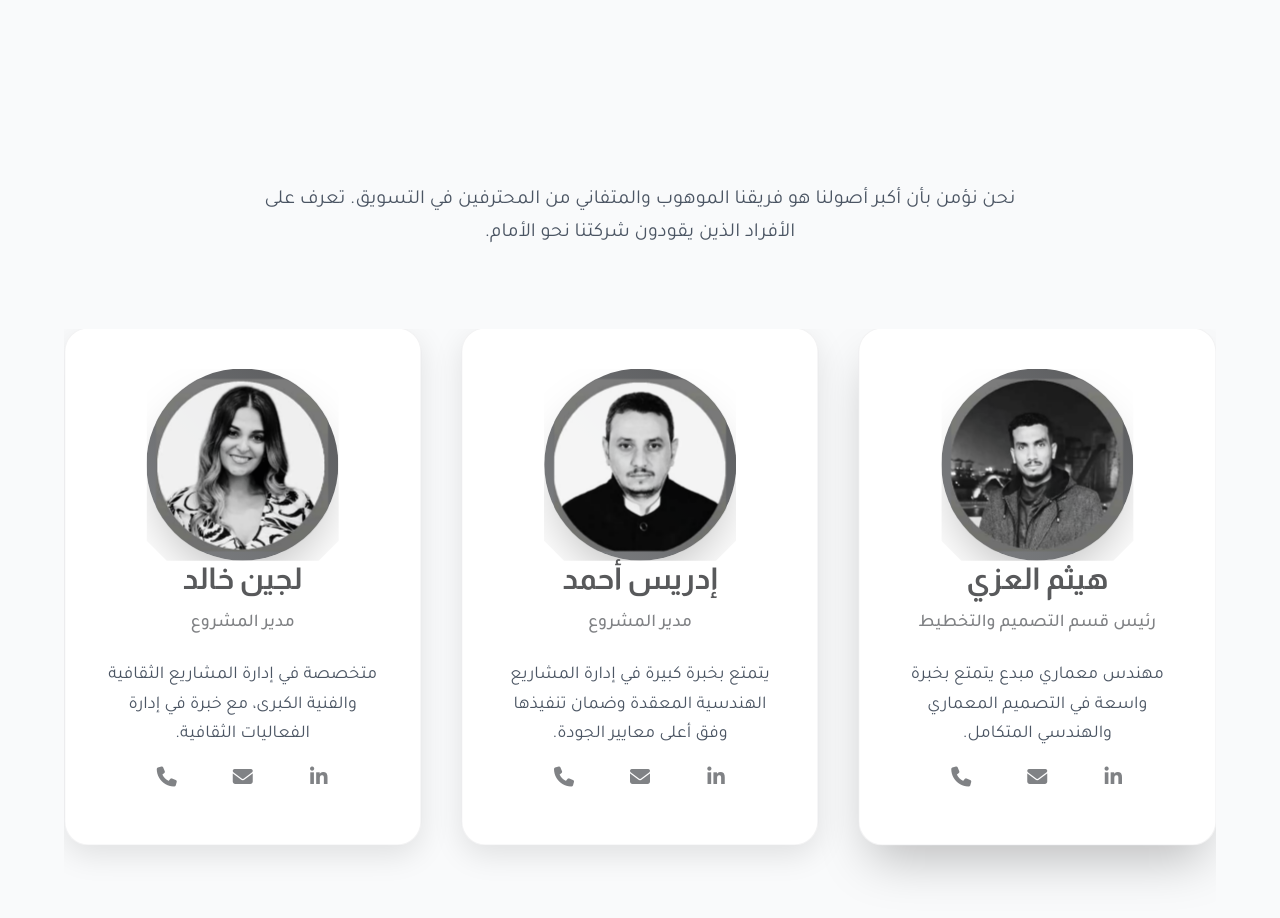
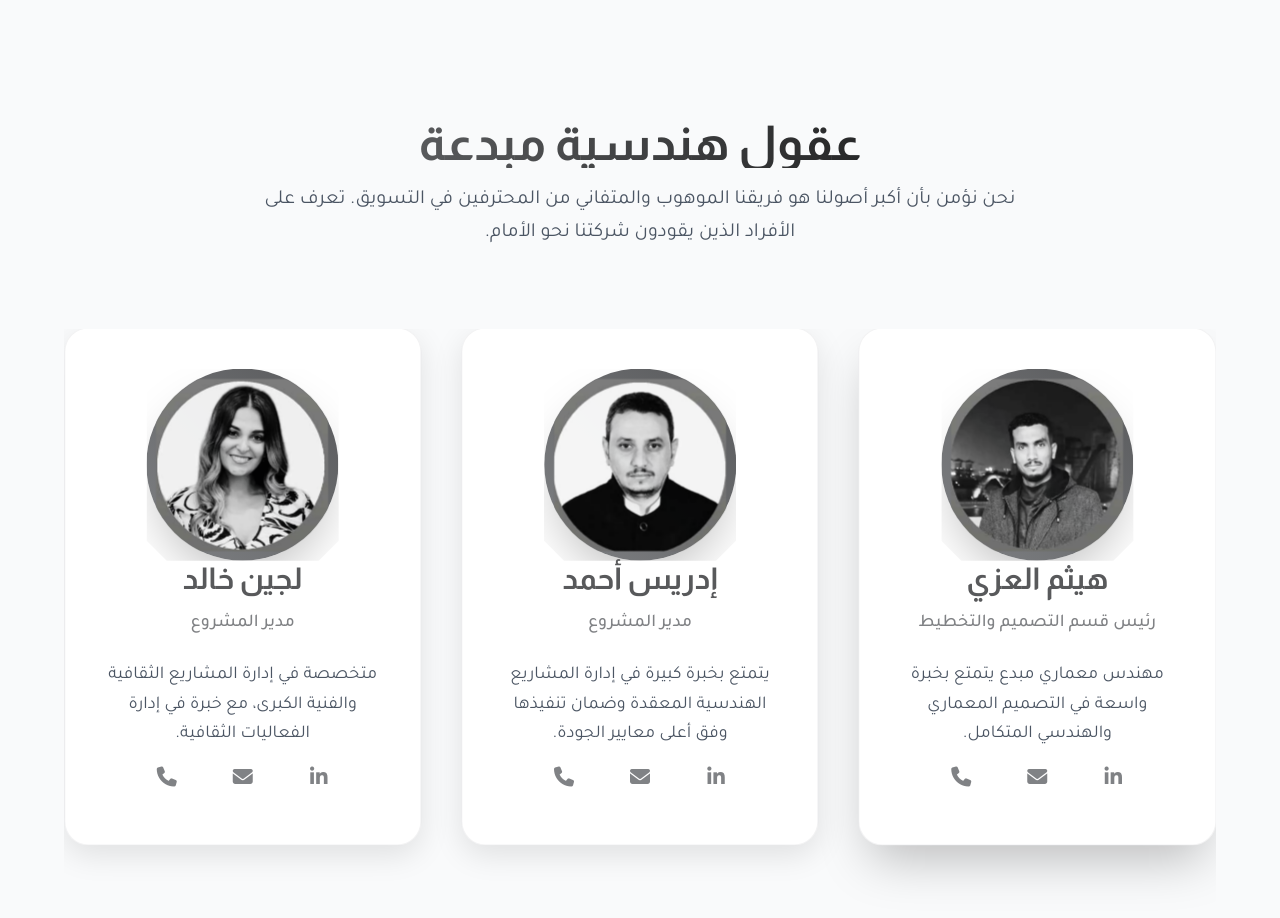
Before and after one commit to altaibanas/asqf, a React (Create React App) app: page / in a window 1280 px wide. Shown: the part 4240-5158 px from the top of the page. Built offline with nearby package versions, Linux system fonts and the light colour scheme.

Commit message:
Add files via upload

```diff
--- a/src/components/About/CertificatesSection.js
+++ b/src/components/About/CertificatesSection.js
@@ -84,7 +84,7 @@ const CertificatesSection = memo(() => {
 
       <div className="container mx-auto px-6">
         <div className="text-center mb-20">
-          <h2 className="section-title center text-gradient text-5xl font-bold text-gray-900 mb-8"
+          <h2 className="section-title center text text-5xl font-bold text-gray-900 mb-8"
               data-aos="fade-up"
               data-aos-duration="1000">
             {t('ourPartners')}
--- a/src/components/About/TeamSection.js
+++ b/src/components/About/TeamSection.js
@@ -194,7 +194,7 @@ const TeamSection = memo(() => {
     <section id="team" className="py-32 bg-gray-50 relative overflow-hidden">
       <div className="container mx-auto px-6">
         <div className="text-center mb-20">
-          <h2 className="section-title center text-gradient-geometric text-5xl font-bold text-gray-900 mb-8" data-aos="fade-up" data-aos-duration="1000">
+          <h2 className="section-title center text-gradient text-5xl font-bold text-gray-900 mb-8" data-aos="fade-up" data-aos-duration="1000">
             {t('teamTitle')}
           </h2>
           <p className="text-gray-600 max-w-3xl mx-auto text-xl leading-relaxed" data-aos="fade-up" data-aos-duration="1000" data-aos-delay="200">
--- a/src/components/Home/TeamSection.js
+++ b/src/components/Home/TeamSection.js
@@ -194,7 +194,7 @@ const TeamSection = memo(() => {
     <section id="team" className="py-32 bg-gray-50 relative overflow-hidden">
       <div className="container mx-auto px-6">
         <div className="text-center mb-20">
-          <h2 className="section-title center text-gradient-geometric text-5xl font-bold text-gray-900 mb-8" data-aos="fade-up" data-aos-duration="1000">
+          <h2 className="section-title center text-gradient text-5xl font-bold text-gray-900 mb-8" data-aos="fade-up" data-aos-duration="1000">
             {t('teamTitle')}
           </h2>
           <p className="text-gray-600 max-w-3xl mx-auto text-xl leading-relaxed" data-aos="fade-up" data-aos-duration="1000" data-aos-delay="200">
--- a/src/components/Projects/CertificatesSection.js
+++ b/src/components/Projects/CertificatesSection.js
@@ -58,7 +58,7 @@ const CertificatesSection = memo(() => {
 
       <div className="container mx-auto px-6">
         <div className="text-center mb-20">
-          <h2 className="section-title center text-gradient-geometric text-5xl font-bold text-gray-900 mb-8"
+          <h2 className="section-title center text-gradient text-5xl font-bold text-gray-900 mb-8"
               data-aos="fade-up"
               data-aos-duration="1000">
             {t('andEngineeringCertificates')}
```
